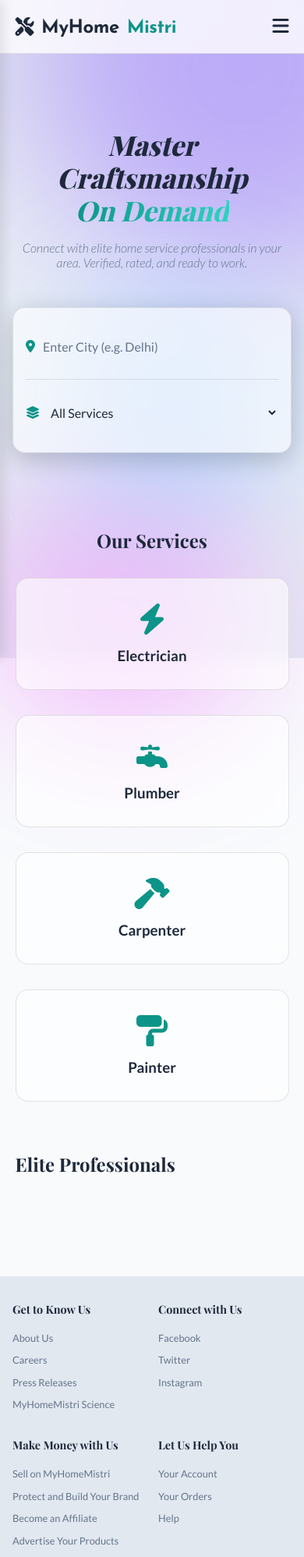
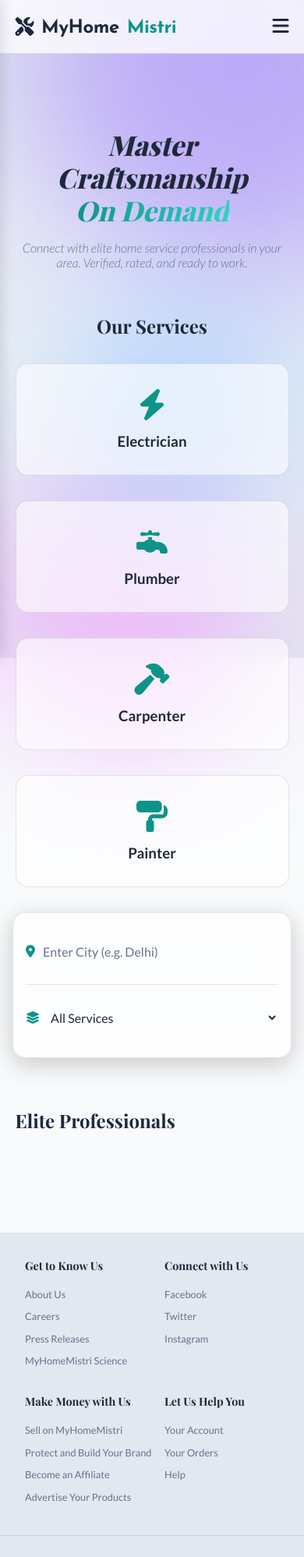
Before and after one commit to Adityaa-Mishra/MyHome, a website: page index.html in a window 390 px wide. Shown: the top 1997 px of the page at 78% size. Drawn offline with nearby package versions, Linux system fonts and the light colour scheme; no server answers; a web font is replaced by a local one.

Commit message:
Updated designs and validations

```diff
--- a/index.html
+++ b/index.html
@@ -40,25 +40,6 @@
         <section class="hero">
             <h1>Master Craftsmanship <br><span class="gradient-text">On Demand</span></h1>
             <p class="subtitle">Connect with elite home service professionals in your area. Verified, rated, and ready to work.</p>
-
-            <!-- Filter Bar -->
-            <div class="filter-container glass-panel">
-                <div class="input-group">
-                    <i class="fa-solid fa-location-dot"></i>
-                    <input type="text" id="cityInput" placeholder="Enter City (e.g. Delhi)">
-                </div>
-                <div class="divider"></div>
-                <div class="input-group">
-                    <i class="fa-solid fa-layer-group"></i>
-                    <select id="categorySelect">
-                        <option value="">All Services</option>
-                        <option value="Electrician">Electrician</option>
-                        <option value="Plumber">Plumber</option>
-                        <option value="Carpenter">Carpenter</option>
-                        <option value="Painter">Painter</option>
-                    </select>
-                </div>
-            </div>
         </section>
 
         <!-- Services Section -->
@@ -85,6 +66,27 @@
                 </div>
             </div>
         </section>
+
+        <!-- Filter Bar (Moved) -->
+        <div style="display: flex; justify-content: center; padding: 0 1rem; margin-bottom: 2rem;">
+            <div class="filter-container glass-panel">
+                <div class="input-group">
+                    <i class="fa-solid fa-location-dot"></i>
+                    <input type="text" id="cityInput" placeholder="Enter City (e.g. Delhi)">
+                </div>
+                <div class="divider"></div>
+                <div class="input-group">
+                    <i class="fa-solid fa-layer-group"></i>
+                    <select id="categorySelect">
+                        <option value="">All Services</option>
+                        <option value="Electrician">Electrician</option>
+                        <option value="Plumber">Plumber</option>
+                        <option value="Carpenter">Carpenter</option>
+                        <option value="Painter">Painter</option>
+                    </select>
+                </div>
+            </div>
+        </div>
 
         <!-- Providers Grid -->
         <section class="providers-section">
--- a/server.js
+++ b/server.js
@@ -87,6 +87,9 @@
 // Provider Register
 app.post('/api/providers/register', async (req, res) => {
     try {
+        if (!req.body.password || req.body.password.length < 8 || !/[!@#$%^&*(),.?":{}|<>]/.test(req.body.password)) {
+            return res.status(400).json({ error: "Password must be at least 8 characters with a special character" });
+        }
         const existing = await Provider.findOne({ email: req.body.email });
         if (existing) return res.status(400).json({ error: "Provider exists" });
         const newProvider = new Provider(req.body);
@@ -130,6 +133,9 @@
 // User Register
 app.post('/api/users/register', async (req, res) => {
     try {
+        if (!req.body.password || req.body.password.length < 8 || !/[!@#$%^&*(),.?":{}|<>]/.test(req.body.password)) {
+            return res.status(400).json({ error: "Password must be at least 8 characters with a special character" });
+        }
         const existing = await User.findOne({ email: req.body.email });
         if (existing) return res.status(400).json({ error: "User exists" });
         const newUser = new User(req.body);
--- a/style.css
+++ b/style.css
@@ -139,7 +139,7 @@
 /* --- Hero Section --- */
 .hero {
     text-align: center;
-    padding: 6rem 1rem 4rem;
+    padding: 6rem 1rem 1rem;
     display: flex;
     flex-direction: column;
     align-items: center;
@@ -164,7 +164,7 @@
 .subtitle {
     color: var(--text-secondary);
     font-size: 1.2rem;
-    margin-bottom: 3rem;
+    margin-bottom: 1.5rem;
     max-width: 600px;
     font-style: italic;
     font-family: var(--font-body);
@@ -656,7 +656,7 @@
     .footer-content {
         grid-template-columns: repeat(2, 1fr);
         gap: 1.5rem 1rem;
-        padding: 2rem 1rem;
+        padding: 2rem 1rem 2rem 2rem;
     }
     .footer-column h3 { font-size: 0.9rem; }
     .footer-column ul li a { font-size: 0.8rem; }
@@ -666,7 +666,7 @@
 .services-section {
     max-width: 1200px;
     margin: 0 auto;
-    padding: 2rem 5%;
+    padding: 1rem 5% 2rem;
 }
 
 .services-grid {
```
